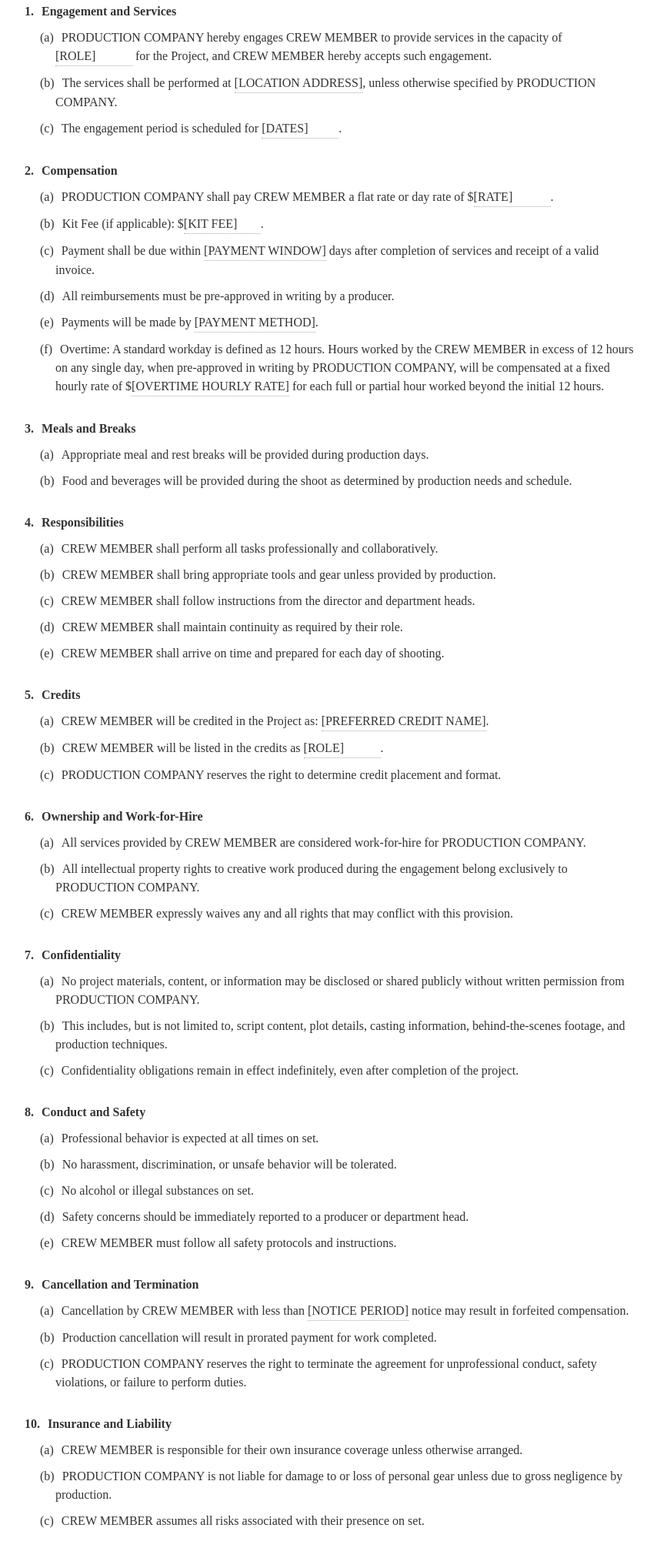
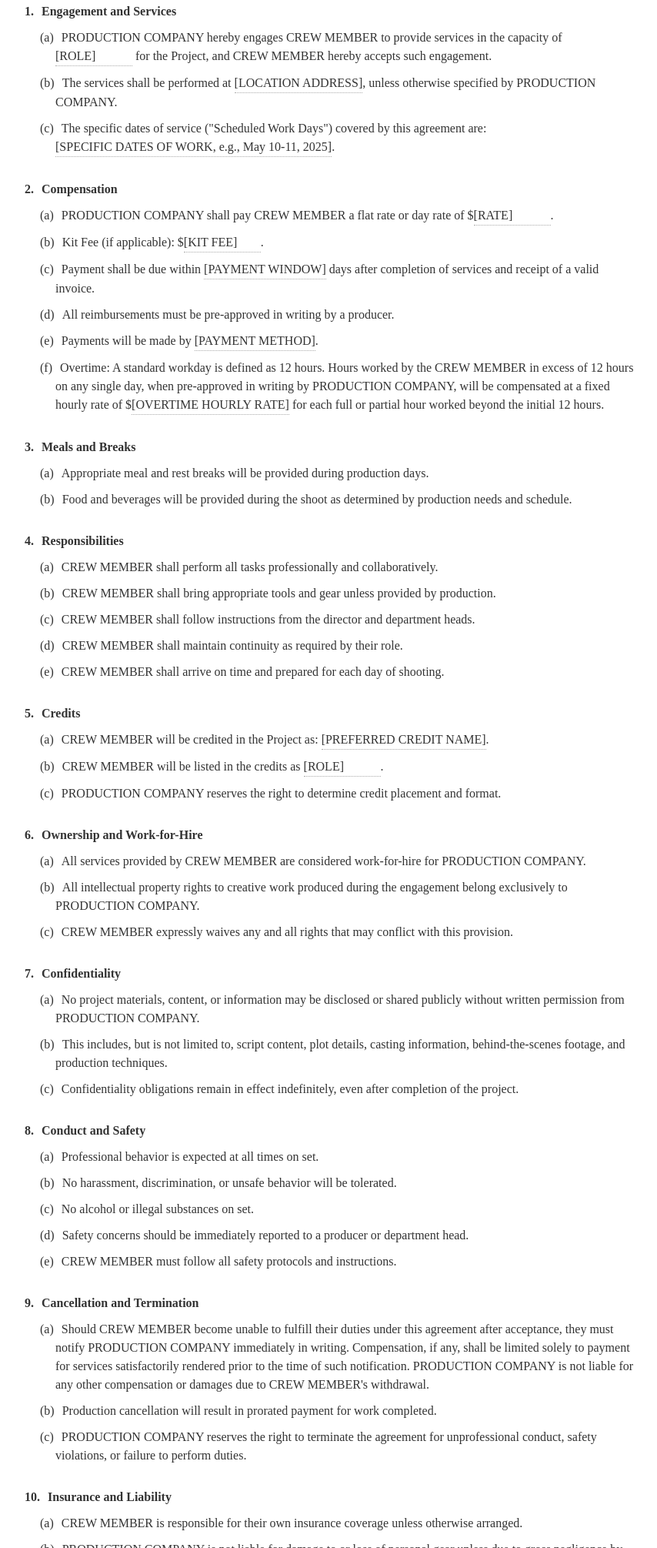
Before and after one commit to mikecerisano/workofferpage, a plain HTML site: page index.html in a window 1280 px wide. Shown: the part 810-2821 px from the top of the page at 77% size, without its empty margins (208-1062 px from the left). Drawn offline with Linux system fonts and the light colour scheme.

Commit message:
Update index.html

```diff
--- a/index.html
+++ b/index.html
@@ -282,14 +282,13 @@
       // Trigger print dialog
       window.print();
 
-      // Show the button again after a short delay (allows print dialog to close)
-      // Use requestAnimationFrame for potentially smoother UI update
+      // Show the button again after a short delay
        requestAnimationFrame(function() {
          setTimeout(function() {
             if (printButton) {
                printButton.style.display = 'block';
             }
-         }, 500); // Slightly reduced delay
+         }, 500);
        });
     }
   </script>
@@ -357,11 +356,12 @@
 
         <div class="subsection clearfix">
           <div class="subsection-letter">(c)</div>
-          <div class="subsection-content">The engagement period is scheduled for <span class="editable" contenteditable="true">[DATES]</span>.</div>
+          <div class="subsection-content">
+            The specific dates of service ("Scheduled Work Days") covered by this agreement are: <span class="editable" contenteditable="true">[SPECIFIC DATES OF WORK, e.g., May 10-11, 2025]</span>.
+          </div>
         </div>
-      </div>
+        </div>
     </div>
-
     <div class="section clearfix">
       <div class="section-number">2.</div>
       <div class="section-title">Compensation</div>
@@ -398,7 +398,8 @@
             Overtime: A standard workday is defined as 12 hours. Hours worked by the CREW MEMBER in excess of 12 hours on any single day, when pre-approved in writing by PRODUCTION COMPANY, will be compensated at a fixed hourly rate of $<span class="editable" contenteditable="true">[OVERTIME HOURLY RATE]</span> for each full or partial hour worked beyond the initial 12 hours.
           </div>
         </div>
-        </div> </div> <div class="section clearfix">
+
+      </div> </div> <div class="section clearfix">
       <div class="section-number">3.</div>
       <div class="section-title">Meals and Breaks</div>
 
@@ -552,9 +553,10 @@
       <div class="section-content">
         <div class="subsection clearfix">
           <div class="subsection-letter">(a)</div>
-          <div class="subsection-content">Cancellation by CREW MEMBER with less than <span class="editable" contenteditable="true">[NOTICE PERIOD]</span> notice may result in forfeited compensation.</div>
+          <div class="subsection-content">
+            Should CREW MEMBER become unable to fulfill their duties under this agreement after acceptance, they must notify PRODUCTION COMPANY immediately in writing. Compensation, if any, shall be limited solely to payment for services satisfactorily rendered prior to the time of such notification. PRODUCTION COMPANY is not liable for any other compensation or damages due to CREW MEMBER's withdrawal.
+          </div>
         </div>
-
         <div class="subsection clearfix">
           <div class="subsection-letter">(b)</div>
           <div class="subsection-content">Production cancellation will result in prorated payment for work completed.</div>
@@ -566,7 +568,6 @@
         </div>
       </div>
     </div>
-
     <div class="section clearfix">
       <div class="section-number">10.</div>
       <div class="section-title">Insurance and Liability</div>
```
